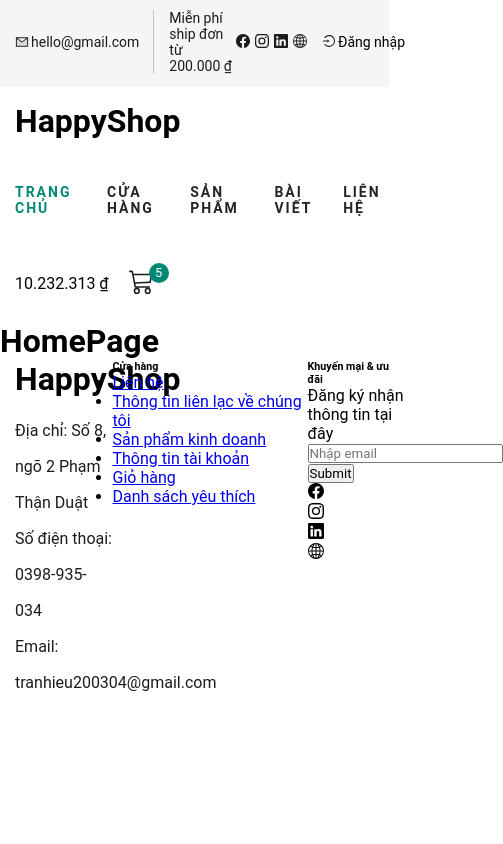
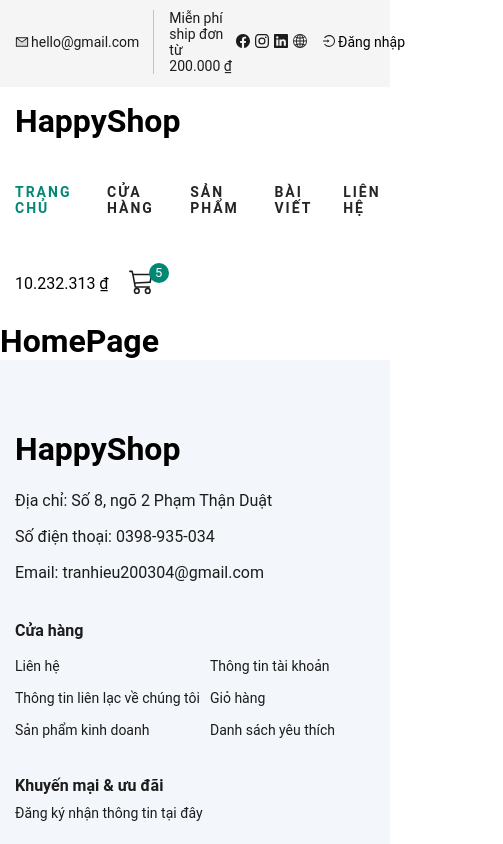
Before and after one commit to TranMinhHieu20/HappyShop, a React (Create React App) app in the folder fe/happyshop/: page / in a window 390 px wide. Shown: the top 844 px of the page, 503 px wide, since content can reach past the window. Built offline with nearby package versions, Linux system fonts and the light colour scheme.

Commit message:
edit footer & responsive

```diff
--- a/fe/happyshop/public/index.html
+++ b/fe/happyshop/public/index.html
@@ -5,10 +5,7 @@
     <link rel="icon" href="%PUBLIC_URL%/favicon.ico" />
     <meta name="viewport" content="width=device-width, initial-scale=1" />
     <meta name="theme-color" content="#000000" />
-    <meta
-      name="description"
-      content="Web site created using create-react-app"
-    />
+    <meta name="description" content="Web site created using create-react-app" />
     <link rel="apple-touch-icon" href="%PUBLIC_URL%/logo192.png" />
     <!--
       manifest.json provides metadata used when your web app is installed on a
@@ -24,7 +21,7 @@
       work correctly both with client-side routing and a non-root public URL.
       Learn how to configure a non-root public URL by running `npm run build`.
     -->
-    <title>React App</title>
+    <title>Happy Shop</title>
   </head>
   <body>
     <noscript>You need to enable JavaScript to run this app.</noscript>
--- a/fe/happyshop/src/pages/user/theme/footer/index.js
+++ b/fe/happyshop/src/pages/user/theme/footer/index.js
@@ -4,11 +4,6 @@
 import { BsInstagram } from 'react-icons/bs'
 import { BsLinkedin } from 'react-icons/bs'
 import { BsGlobe2 } from 'react-icons/bs'
-import { AiOutlineLogin } from 'react-icons/ai'
-import { AiTwotoneMail } from 'react-icons/ai'
-import { formatter } from 'utils/formatter'
-import { BsCart3 } from 'react-icons/bs'
-import { ROUTERS } from 'utils/router'
 
 import './style.scss'
 
@@ -18,7 +13,7 @@
       <footer className="footer">
         <div className="container">
           <div className="row">
-            <div className="col-lg-3">
+            <div className="col-lg-3 col-md-6 col-sm-6 col-sx-12">
               <div className="footer__about">
                 <h1 className="footer__about__logo">HappyShop</h1>
                 <ul>
@@ -28,7 +23,7 @@
                 </ul>
               </div>
             </div>
-            <div className="col-lg-6">
+            <div className="col-lg-6 col-md-6 col-sm-6 col-sx-12">
               <div className="footer__widget">
                 <h6>Cửa hàng</h6>
                 <ul>
@@ -55,12 +50,12 @@
                 </ul>
               </div>
             </div>
-            <div className="col-lg-3">
+            <div className="col-lg-3 col-md-12 col-sm-12 col-sx-12">
               <div className="footer__widget">
                 <h6>Khuyến mại & ưu đãi</h6>
                 <p>Đăng ký nhận thông tin tại đây</p>
                 <form action="#">
-                  <div>
+                  <div className="input-group">
                     <input type="text" placeholder="Nhập email"></input>
                     <button type="submit" className="button-submit">
                       Submit
--- a/fe/happyshop/src/pages/user/theme/footer/style.scss
+++ b/fe/happyshop/src/pages/user/theme/footer/style.scss
@@ -2,6 +2,9 @@
 @use 'style/pages/theme' as *;
 
 .footer {
+  background: #f3f6fa;
+  padding-top: 70px;
+
   .footer__about {
     margin-bottom: 30px;
 
@@ -17,4 +20,93 @@
       list-style: none;
     }
   }
+
+  .footer__widget {
+    margin-bottom: 30px;
+    overflow: hidden;
+
+    h6 {
+      color: map-get($theme-color, $key: 'normal-text');
+      margin-bottom: 10px;
+      font-size: 16px;
+      font-weight: 700;
+    }
+
+    ul {
+      float: left;
+      width: 50%;
+
+      li {
+        list-style: none;
+
+        a {
+          text-decoration: none;
+          color: map-get($theme-color, $key: 'normal-text');
+          font-size: 14px;
+          line-height: 32px;
+        }
+      }
+    }
+  }
+
+  p {
+    font-size: 14px;
+    color: map-get($theme-color, $key: 'normal-text');
+    margin-bottom: 30px;
+  }
+
+  form {
+    margin-bottom: 30px;
+
+    .input-group {
+      display: flex;
+      align-self: center;
+
+      input {
+        width: 100%;
+        font-size: 16px;
+        padding: 0 20px;
+        color: map-get($theme-color, $key: 'normal-text');
+        height: 46px;
+        border: 1px solid #ededed;
+        outline: none;
+
+        ::placeholder {
+          color: map-get($theme-color, $key: 'normal-text');
+        }
+      }
+      button {
+        min-width: max-content;
+        padding: 0 26px;
+        height: 46px;
+        cursor: pointer;
+      }
+    }
+
+    .footer__widget__social {
+      display: flex;
+      align-items: center;
+      column-gap: 10px;
+      margin-top: 30px;
+
+      div {
+        :hover {
+          background: map-get($map: $theme-color, $key: 'main');
+          color: #fff;
+          border-color: #fff;
+          cursor: pointer;
+        }
+
+        svg {
+          font-size: 20px;
+          padding: 10px;
+          color: #404040;
+          border: 1px solid #ededed;
+          border-radius: 50%;
+          transition: all, 0.3s;
+          background: #fff;
+        }
+      }
+    }
+  }
 }
--- a/fe/happyshop/src/style/pages/_all.scss
+++ b/fe/happyshop/src/style/pages/_all.scss
@@ -41,6 +41,18 @@
   max-width: 50%;
 }
 
+.button-submit {
+  font-size: 14px;
+  color: #fff;
+  font-weight: 800;
+  text-transform: uppercase;
+  display: inline-block;
+  padding: 16px 30px 17px;
+  background: map-get($map: $theme-color, $key: 'main');
+  border: none;
+  height: 100%;
+}
+
 @include Responsive($DESKTOP) {
   .col-xl-3 {
     flex: 0 0 25%;
@@ -52,6 +64,29 @@
   }
 }
 
+@include Responsive($TABLET_DEVICE) {
+  .col-md-6 {
+    flex: 0 0 50%;
+    max-width: 50%;
+  }
+
+  .col-md-12 {
+    flex: 0 0 100%;
+    max-width: 100%;
+  }
+}
+
+@include Responsive($WIDE_MOBILE) {
+  .col-sm-6 {
+    flex: 0 0 50%;
+    max-width: 50%;
+  }
+  .col-sm-12 {
+    flex: 0 0 100%;
+    max-width: 100%;
+  }
+}
+
 @include Responsive($MEDIUM_DEVICE) {
   .col-lg-3 {
     flex: 0 0 25%;
@@ -60,4 +95,8 @@
 }
 
 @include Responsive($SMALL_DEVICES) {
+  .col-sx-12 {
+    flex: 0 0 100%;
+    max-width: 100%;
+  }
 }
```
